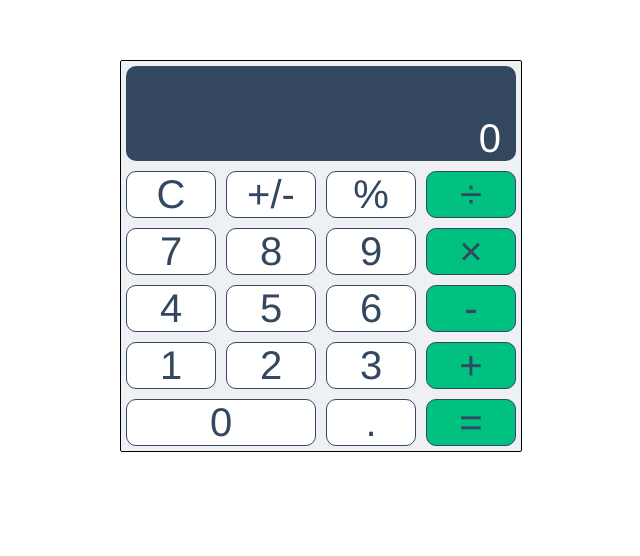
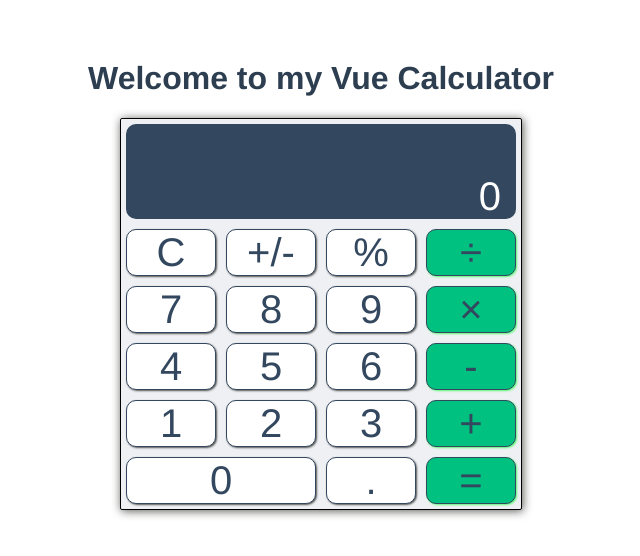
Before and after one commit to Yorvi/vue-calculator, a Vue app: page / in a window 1280 px wide. Shown: the top 556 px of the page, without its empty margins (319-959 px from the left). Built offline with nearby package versions, Linux system fonts and the light colour scheme.

Commit message:
setting up for deployment

```diff
--- a/package.json
+++ b/package.json
@@ -1,5 +1,5 @@
 {
-  "name": "hello-world",
+  "name": "vue-calculator",
   "version": "0.1.0",
   "private": true,
   "scripts": {
--- a/src/components/Calculator.vue
+++ b/src/components/Calculator.vue
@@ -1,6 +1,9 @@
 <template>
+
+
+  <div>
+    <h1>Welcome to my Vue Calculator</h1>
     <div class="calculator">
-
       <div class="display">
         {{current || '0'}}
       </div>
@@ -28,7 +31,7 @@
       <div @click="append('0')" class="zero btn">0</div>
       <div @click="dot" class="btn">.</div>
       <div @click="equal" class="btn operator">=</div>
-
+    </div>
   </div>
 </template>
 
@@ -107,6 +110,7 @@ div.calculator {
   background-color: #EEF0F3;
   border: 1px solid black;
   border-radius: 2px;
+  box-shadow: 1px 1px 10px #555553;
 }
 .display {
   grid-column: 1/5;
@@ -127,6 +131,7 @@ div.calculator {
   border: 1px solid #33475F;
   border-radius: 10px;
   color: #33475F;
+  box-shadow: 1px 1px 2px #555553;
 }
 .btn:hover {
   background-color: #49D191;
@@ -134,5 +139,6 @@ div.calculator {
 }
 .operator {
   background-color: #00C180;
+  box-shadow: 1px 1px 2px #5cf776;
 }
 </style>
```
Also changed, not shown: 8 other files (tests, documents, lock files or other folders). Lines whose indentation alone changed are shown as unchanged.
